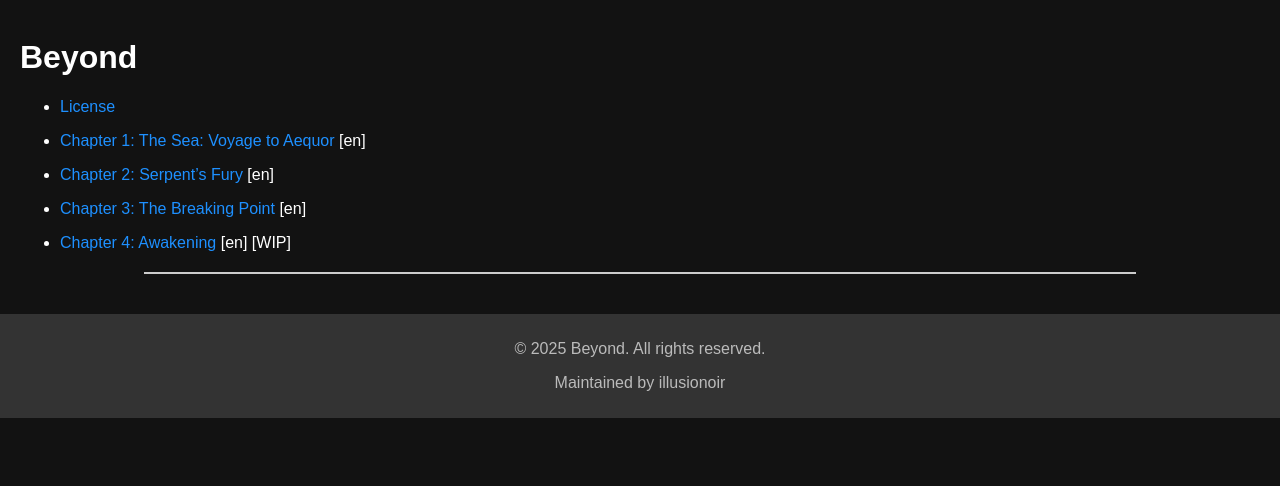
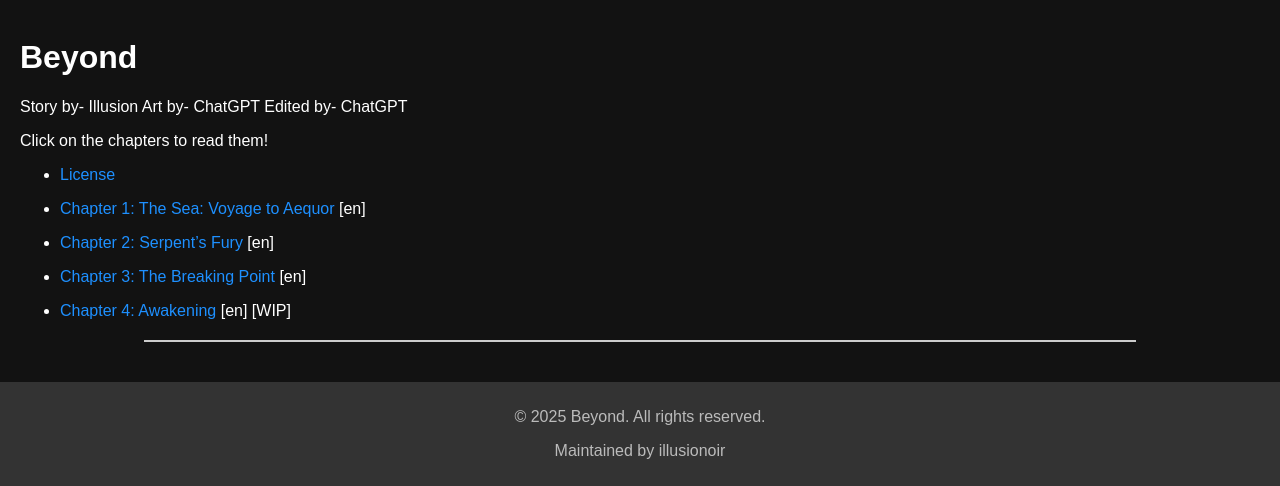
Before and after one commit to Illusionoir/Beyond, a Jekyll site: the page built from index.md, in a window 1280 px wide. Shown: the part 682-1168 px from the top of the page. Built offline with Jekyll 4.4.1, drawn with Linux system fonts in a browser that asks for light colours; some web fonts are replaced; our own code applies the rules of GitHub Pages for plain Markdown files; comment, search, counter and statistics services are not loaded; before the commit the page ends 1100 px from its top, so only the background shows below that.

Commit message:
Update index.md

```diff
--- a/index.md
+++ b/index.md
@@ -1,4 +1,11 @@
 # Beyond
+Story by- Illusion
+Art by- ChatGPT
+Edited by- ChatGPT
+
+
+Click on the chapters to read them!
+
 
 - [License ](License.md)
 
```
